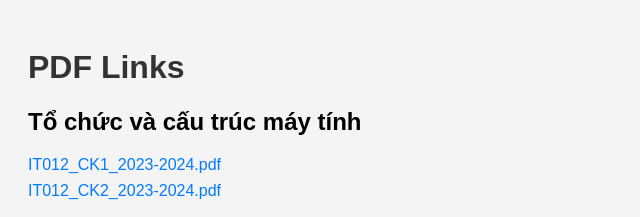
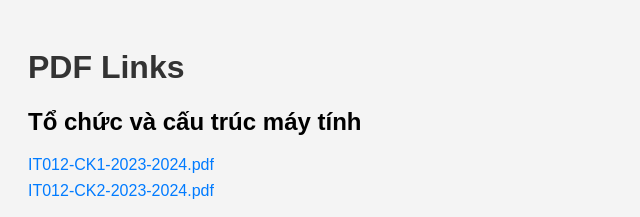
Before and after one commit to anhkhoinp94/uit, a plain HTML site: page index.html in a window 1280 px wide. Shown: the top 217 px of the page, 0-640 px from the left. Drawn offline with Linux system fonts and the light colour scheme.

Commit message:
2025-10-20_0946 PM

```diff
--- a/index.html
+++ b/index.html
@@ -40,10 +40,10 @@
     <h1>PDF Links</h1>
     <h2>Tổ chức và cấu trúc máy tính</h2>
     <ul>
-        <li><a href="https://anhkhoinp94.github.io/uit/to-chuc-va-cau-truc-may-tinh/IT012_CK1_2023-2024.pdf"
-                target="_blank">IT012_CK1_2023-2024.pdf</a></li>
-        <li><a href="https://anhkhoinp94.github.io/uit/to-chuc-va-cau-truc-may-tinh/IT012_CK2_2023-2024.pdf"
-                target="_blank">IT012_CK2_2023-2024.pdf</a></li>
+        <li><a href="https://anhkhoinp94.github.io/uit/to-chuc-va-cau-truc-may-tinh/IT012-CK1-2023-2024.pdf"
+                target="_blank">IT012-CK1-2023-2024.pdf</a></li>
+        <li><a href="https://anhkhoinp94.github.io/uit/to-chuc-va-cau-truc-may-tinh/IT012-CK2-2023-2024.pdf"
+                target="_blank">IT012-CK2-2023-2024.pdf</a></li>
     </ul>
 
     <h2>Nhập môn cơ sở dữ liệu</h2>
```
Also changed, not shown: 2 other files.
